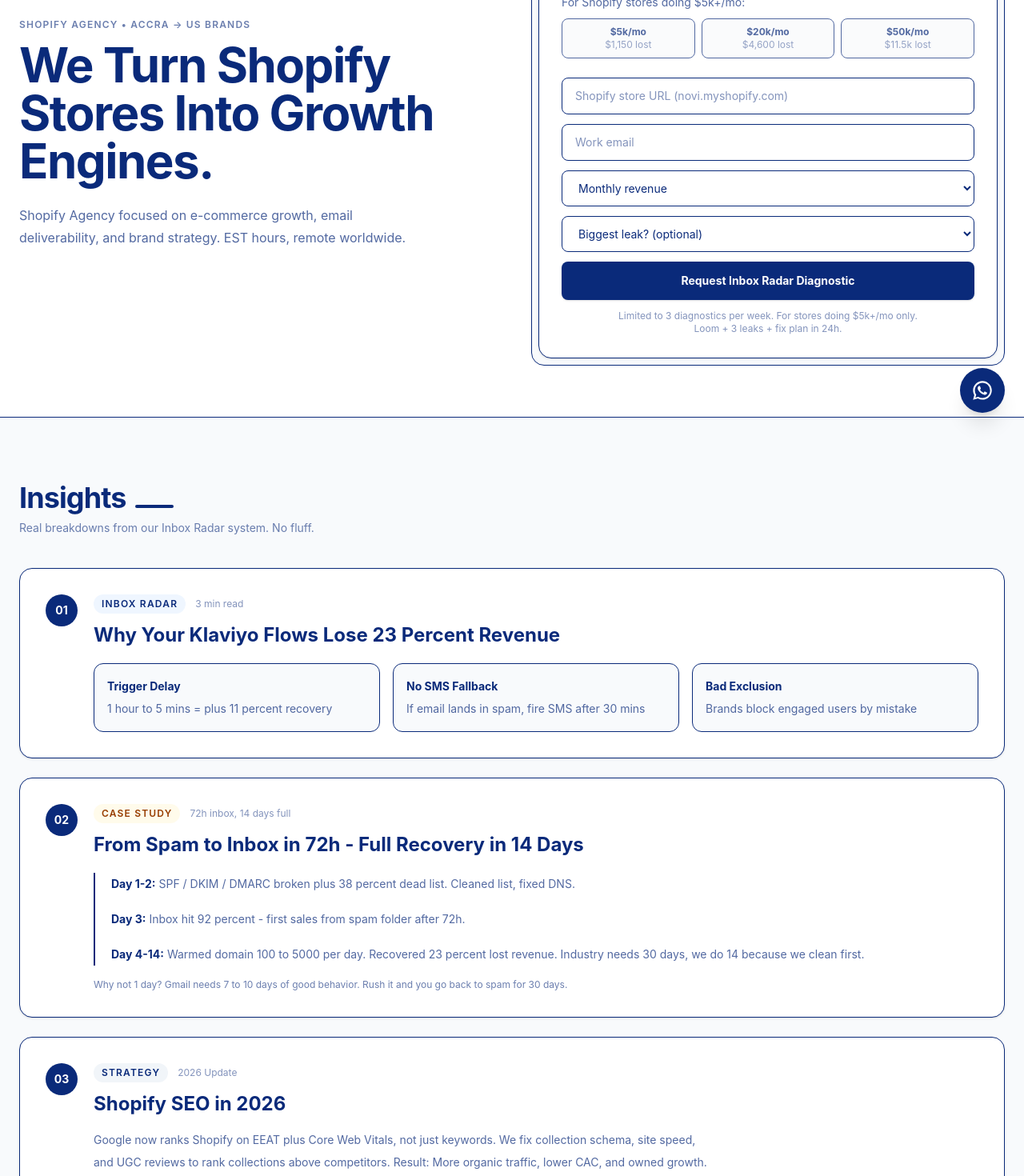
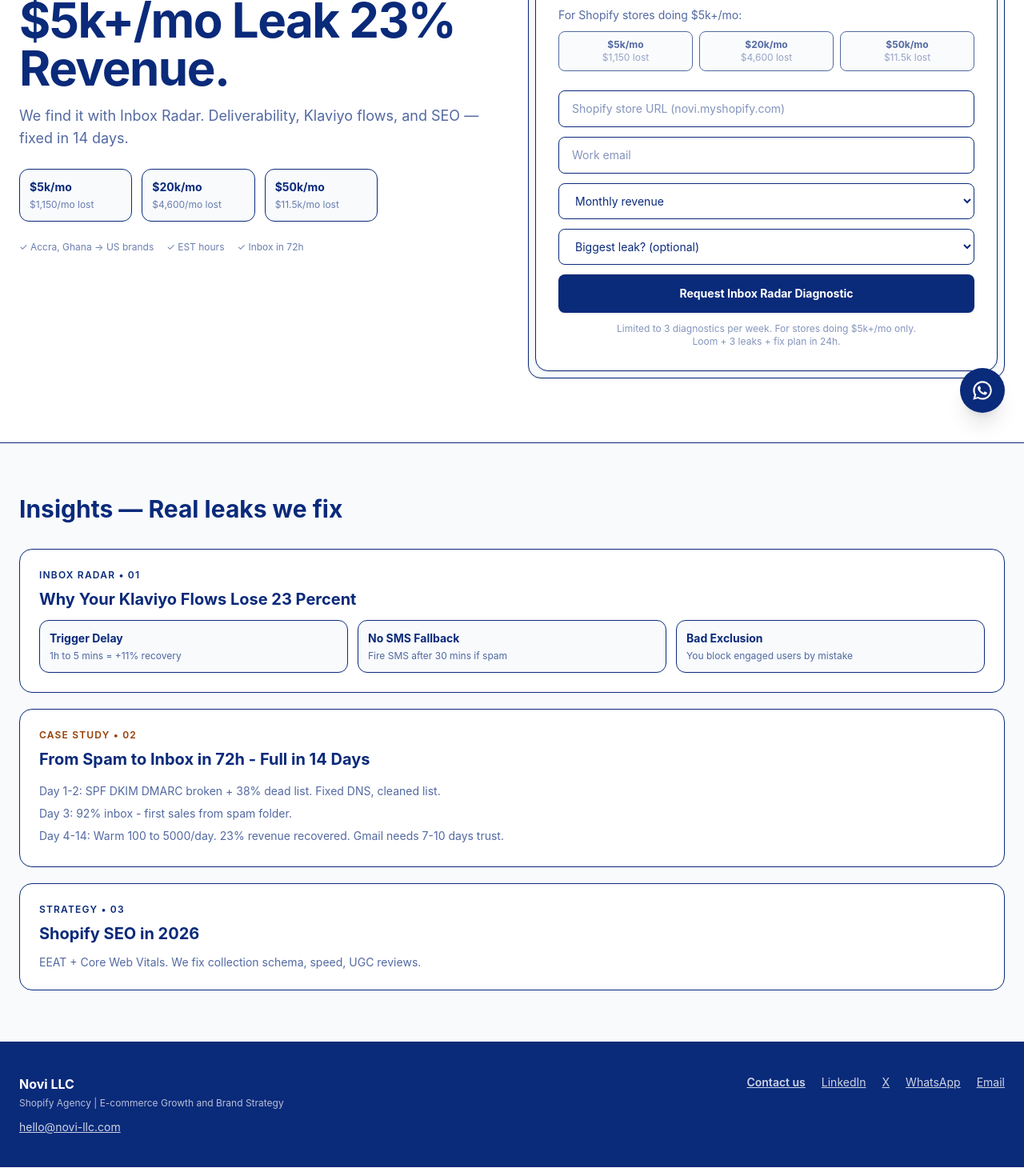
Before and after one commit to NOVI-I6699-cmd/portfolio-starter-kit, a Next.js app: page / in a window 1280 px wide. Shown: the part 260-1730 px from the top of the page at 80% size. Built offline with nearby package versions, Linux system fonts and the light colour scheme.

Commit message:
Update page.tsx

```diff
--- a/app/page.tsx
+++ b/app/page.tsx
@@ -6,97 +6,83 @@
   return (
     <main className="bg-white">
       <header className="text-white sticky top-0 z-50 shadow-sm" style={{backgroundColor:'#0A2A7A'}}>
-        <div className="max-w-7xl mx-auto px-6 py-4 flex justify-between items-center">
-          <div className="font-bold text-lg tracking-tight">Novi LLC</div>
+        <div className="max-w-7xl mx-auto px-6 py-3 flex justify-between items-center">
+          <div className="flex flex-col leading-none">
+            <div className="font-bold text-lg tracking-tight">Novi LLC</div>
+            <div className="text-xs mt-1 text-white/70 tracking-wide">Shopify Agency | E-commerce Growth and Brand Strategy</div>
+          </div>
           <a href="mailto:hello@novi-llc.com" className="bg-white px-5 py-2.5 rounded-lg text-sm font-bold shadow" style={{color:'#0A2A7A'}}>Book a Call</a>
         </div>
       </header>
 
-      <section className="max-w-7xl mx-auto px-6 py-16 grid md:grid-cols-2 gap-12 items-center">
+      <section className="max-w-7xl mx-auto px-6 py-12 md:py-20 grid md:grid-cols-2 gap-10 items-start">
         <div>
-          <div className="text-xs uppercase tracking-widest font-semibold opacity-60" style={{color:'#0A2A7A'}}>Shopify Agency • Accra → US Brands</div>
-          <h1 className="mt-3 text-5xl md:text-6xl font-bold leading-none tracking-tight" style={{color:'#0A2A7A'}}>We Turn Shopify Stores Into Growth Engines.</h1>
-          <div className="mt-6 text-base leading-7 opacity-70 max-w-lg" style={{color:'#0A2A7A'}}>Shopify Agency focused on e-commerce growth, email deliverability, and brand strategy. EST hours, remote worldwide.</div>
+          <div className="inline-flex items-center gap-2 text-xs font-semibold px-3 py-1 rounded-full bg-blue-50 border" style={{color:'#0A2A7A'}}>
+            <span className="h-2 w-2 rounded-full bg-green-500"></span>
+            3 diagnostics left this week
+          </div>
+          <h1 className="mt-4 text-4xl md:text-6xl font-bold leading-none tracking-tight" style={{color:'#0A2A7A'}}>
+            Shopify Stores Doing $5k+/mo Leak 23% Revenue.
+          </h1>
+          <div className="mt-4 text-base md:text-lg leading-7 opacity-70 max-w-xl" style={{color:'#0A2A7A'}}>
+            We find it with Inbox Radar. Deliverability, Klaviyo flows, and SEO — fixed in 14 days.
+          </div>
+
+          <div className="mt-6 grid grid-cols-3 gap-3 max-w-md">
+            <div className="border rounded-xl p-3 bg-slate-50"><div className="text-sm font-bold" style={{color:'#0A2A7A'}}>$5k/mo</div><div className="text-xs opacity-60 mt-1">$1,150/mo lost</div></div>
+            <div className="border rounded-xl p-3 bg-slate-50"><div className="text-sm font-bold" style={{color:'#0A2A7A'}}>$20k/mo</div><div className="text-xs opacity-60 mt-1">$4,600/mo lost</div></div>
+            <div className="border rounded-xl p-3 bg-slate-50"><div className="text-sm font-bold" style={{color:'#0A2A7A'}}>$50k/mo</div><div className="text-xs opacity-60 mt-1">$11.5k/mo lost</div></div>
+          </div>
+
+          <div className="mt-6 flex items-center gap-4 text-xs opacity-60" style={{color:'#0A2A7A'}}>
+            <div>✓ Accra, Ghana → US brands</div>
+            <div>✓ EST hours</div>
+            <div>✓ Inbox in 72h</div>
+          </div>
         </div>
-        <div className="bg-slate-50 p-2 rounded-2xl border"><AuditForm /></div>
+
+        <div className="bg-slate-50 p-2 rounded-2xl border shadow-sm"><AuditForm /></div>
       </section>
 
-      <section id="insights" className="bg-slate-50 border-y py-16 md:py-20">
+      <section id="insights" className="bg-slate-50 border-y py-16">
         <div className="max-w-7xl mx-auto px-6">
-          <div className="flex items-baseline gap-3">
-            <h2 className="text-3xl md:text-4xl font-bold tracking-tight" style={{color:'#0A2A7A'}}>Insights</h2>
-            <div className="h-1 w-12 rounded" style={{backgroundColor:'#0A2A7A'}}></div>
-          </div>
-          <div className="mt-2 text-sm opacity-60" style={{color:'#0A2A7A'}}>Real breakdowns from our Inbox Radar system. No fluff.</div>
-
-          <div className="mt-10 grid gap-6">
-
-            <div className="bg-white rounded-2xl border shadow-sm hover:shadow-md transition p-7 md:p-8 flex gap-5">
-              <div className="hidden md:flex h-10 w-10 rounded-full items-center justify-center text-sm font-bold text-white shrink-0" style={{backgroundColor:'#0A2A7A'}}>01</div>
-              <div className="flex-1">
-                <div className="flex items-center gap-3">
-                  <span className="text-xs uppercase tracking-widest font-semibold px-2.5 py-1 rounded-full bg-blue-50" style={{color:'#0A2A7A'}}>INBOX RADAR</span>
-                  <span className="text-xs opacity-50">3 min read</span>
-                </div>
-                <div className="mt-3 text-xl md:text-2xl font-bold leading-tight" style={{color:'#0A2A7A'}}>Why Your Klaviyo Flows Lose 23 Percent Revenue</div>
-                <div className="mt-5 grid md:grid-cols-3 gap-4 text-sm leading-6">
-                  <div className="bg-slate-50 rounded-xl p-4 border">
-                    <div className="font-bold" style={{color:'#0A2A7A'}}>Trigger Delay</div>
-                    <div className="mt-1 opacity-70">1 hour to 5 mins = plus 11 percent recovery</div>
-                  </div>
-                  <div className="bg-slate-50 rounded-xl p-4 border">
-                    <div className="font-bold" style={{color:'#0A2A7A'}}>No SMS Fallback</div>
-                    <div className="mt-1 opacity-70">If email lands in spam, fire SMS after 30 mins</div>
-                  </div>
-                  <div className="bg-slate-50 rounded-xl p-4 border">
-                    <div className="font-bold" style={{color:'#0A2A7A'}}>Bad Exclusion</div>
-                    <div className="mt-1 opacity-70">Brands block engaged users by mistake</div>
-                  </div>
-                </div>
+          <h2 className="text-3xl font-bold" style={{color:'#0A2A7A'}}>Insights — Real leaks we fix</h2>
+          <div className="mt-8 grid gap-5">
+            <div className="bg-white rounded-2xl border p-6">
+              <div className="text-xs uppercase tracking-widest font-semibold" style={{color:'#0A2A7A'}}>INBOX RADAR • 01</div>
+              <div className="mt-2 text-xl font-bold" style={{color:'#0A2A7A'}}>Why Your Klaviyo Flows Lose 23 Percent</div>
+              <div className="mt-3 grid md:grid-cols-3 gap-3 text-sm">
+                <div className="bg-slate-50 border rounded-xl p-3"><div className="font-bold">Trigger Delay</div><div className="mt-1 opacity-70 text-xs">1h to 5 mins = +11% recovery</div></div>
+                <div className="bg-slate-50 border rounded-xl p-3"><div className="font-bold">No SMS Fallback</div><div className="mt-1 opacity-70 text-xs">Fire SMS after 30 mins if spam</div></div>
+                <div className="bg-slate-50 border rounded-xl p-3"><div className="font-bold">Bad Exclusion</div><div className="mt-1 opacity-70 text-xs">You block engaged users by mistake</div></div>
               </div>
             </div>
-
-            <div className="bg-white rounded-2xl border shadow-sm hover:shadow-md transition p-7 md:p-8 flex gap-5">
-              <div className="hidden md:flex h-10 w-10 rounded-full items-center justify-center text-sm font-bold text-white shrink-0" style={{backgroundColor:'#0A2A7A'}}>02</div>
-              <div className="flex-1">
-                <div className="flex items-center gap-3">
-                  <span className="text-xs uppercase tracking-widest font-semibold px-2.5 py-1 rounded-full bg-amber-50 text-amber-800">CASE STUDY</span>
-                  <span className="text-xs opacity-50">72h inbox, 14 days full</span>
-                </div>
-                <div className="mt-3 text-xl md:text-2xl font-bold leading-tight" style={{color:'#0A2A7A'}}>From Spam to Inbox in 72h - Full Recovery in 14 Days</div>
-                <div className="mt-5 border-l-2 pl-5 space-y-4 text-sm leading-7" style={{borderColor:'#0A2A7A'}}>
-                  <div><span className="font-bold">Day 1-2:</span> <span className="opacity-70">SPF / DKIM / DMARC broken plus 38 percent dead list. Cleaned list, fixed DNS.</span></div>
-                  <div><span className="font-bold">Day 3:</span> <span className="opacity-70">Inbox hit 92 percent - first sales from spam folder after 72h.</span></div>
-                  <div><span className="font-bold">Day 4-14:</span> <span className="opacity-70">Warmed domain 100 to 5000 per day. Recovered 23 percent lost revenue. Industry needs 30 days, we do 14 because we clean first.</span></div>
-                </div>
-                <div className="mt-4 text-xs opacity-60">Why not 1 day? Gmail needs 7 to 10 days of good behavior. Rush it and you go back to spam for 30 days.</div>
+            <div className="bg-white rounded-2xl border p-6">
+              <div className="text-xs uppercase tracking-widest font-semibold text-amber-800">CASE STUDY • 02</div>
+              <div className="mt-2 text-xl font-bold" style={{color:'#0A2A7A'}}>From Spam to Inbox in 72h - Full in 14 Days</div>
+              <div className="mt-3 text-sm leading-7 opacity-70" style={{color:'#0A2A7A'}}>
+                <div>Day 1-2: SPF DKIM DMARC broken + 38% dead list. Fixed DNS, cleaned list.</div>
+                <div>Day 3: 92% inbox - first sales from spam folder.</div>
+                <div>Day 4-14: Warm 100 to 5000/day. 23% revenue recovered. Gmail needs 7-10 days trust.</div>
               </div>
             </div>
-
-            <div className="bg-white rounded-2xl border shadow-sm hover:shadow-md transition p-7 md:p-8 flex gap-5">
-              <div className="hidden md:flex h-10 w-10 rounded-full items-center justify-center text-sm font-bold text-white shrink-0" style={{backgroundColor:'#0A2A7A'}}>03</div>
-              <div className="flex-1">
-                <div className="flex items-center gap-3">
-                  <span className="text-xs uppercase tracking-widest font-semibold px-2.5 py-1 rounded-full bg-slate-100">STRATEGY</span>
-                  <span className="text-xs opacity-50">2026 Update</span>
-                </div>
-                <div className="mt-3 text-xl md:text-2xl font-bold leading-tight" style={{color:'#0A2A7A'}}>Shopify SEO in 2026</div>
-                <div className="mt-4 text-sm leading-7 opacity-70 max-w-3xl" style={{color:'#0A2A7A'}}>Google now ranks Shopify on EEAT plus Core Web Vitals, not just keywords. We fix collection schema, site speed, and UGC reviews to rank collections above competitors. Result: More organic traffic, lower CAC, and owned growth.</div>
-              </div>
+            <div className="bg-white rounded-2xl border p-6">
+              <div className="text-xs uppercase tracking-widest font-semibold">STRATEGY • 03</div>
+              <div className="mt-2 text-xl font-bold" style={{color:'#0A2A7A'}}>Shopify SEO in 2026</div>
+              <div className="mt-3 text-sm opacity-70" style={{color:'#0A2A7A'}}>EEAT + Core Web Vitals. We fix collection schema, speed, UGC reviews.</div>
             </div>
-
           </div>
         </div>
       </section>
 
-      <footer className="text-white py-12" style={{backgroundColor:'#0A2A7A'}}>
-        <div className="max-w-7xl mx-auto px-6 flex flex-col md:flex-row justify-between gap-8">
+      <footer className="text-white py-10" style={{backgroundColor:'#0A2A7A'}}>
+        <div className="max-w-7xl mx-auto px-6 flex flex-col md:flex-row justify-between gap-6">
           <div>
-            <div className="font-bold text-lg">Novi LLC</div>
-            <div className="mt-2 text-sm text-white/60 max-w-xs">Shopify Agency | E-commerce Growth and Brand Strategy. Accra, Ghana - Remote Worldwide - EST Hours.</div>
+            <div className="font-bold">Novi LLC</div>
+            <div className="mt-1 text-xs text-white/70">Shopify Agency | E-commerce Growth and Brand Strategy</div>
             <div className="mt-3 text-sm"><a href="mailto:hello@novi-llc.com" className="underline text-white/80">hello@novi-llc.com</a></div>
           </div>
-          <div className="flex flex-wrap gap-5 text-sm text-white/80 h-fit">
+          <div className="flex flex-wrap gap-5 text-sm text-white/80">
             <a href="mailto:hello@novi-llc.com" className="underline font-semibold">Contact us</a>
             <a href="https://www.linkedin.com/in/floran-novi-llc/" target="_blank" className="underline">LinkedIn</a>
             <a href="https://x.com/novi_llc" target="_blank" className="underline">X</a>
```
